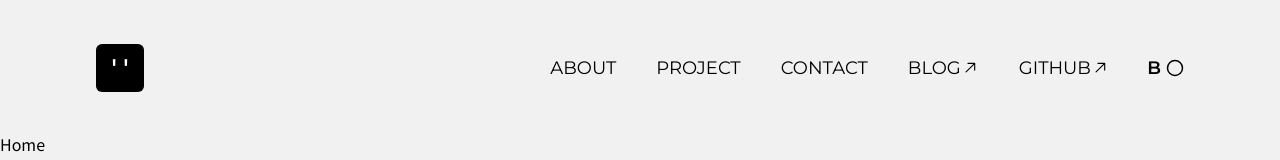
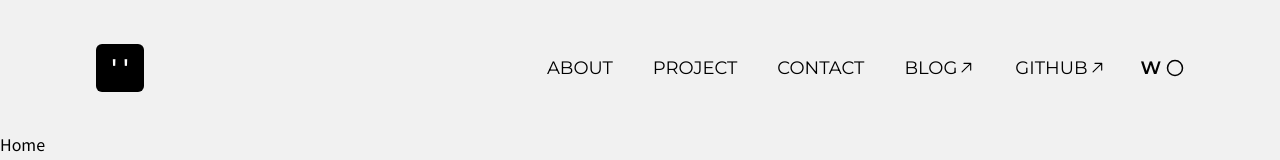
Before and after one commit to jhchoi1182/portfolio, a React (Vite) app: page / in a window 1280 px wide. Shown: the top 160 px of the page. Built offline with nearby package versions, Linux system fonts and the light colour scheme.

Commit message:
[FEAT] 다크모드 토글 애니메이션 추가

```diff
--- a/src/components/header/css/animation.css
+++ b/src/components/header/css/animation.css
@@ -70,3 +70,13 @@
   transform: translate(0, 0);
   transition: transform 0.3s ease-out;
 }
+
+.slidingText {
+  transition: transform 0.3s;
+}
+.moveUp {
+  transform: translateY(-100%);
+}
+.moveDown {
+  transform: translateY(0%);
+}
--- a/src/components/header/elements/DarkmodeToggle.tsx
+++ b/src/components/header/elements/DarkmodeToggle.tsx
@@ -19,7 +19,20 @@ function DarkmodeToggle() {
       className="flex items-center gap-[5px] text-lg"
       onClick={toggleDarkMode}
     >
-      <span className="font-semibold">B</span>
+      <div className="flex flex-col h-7 overflow-hidden">
+        <span
+          className={`font-semibold slidingText ${JdarkMode ? "moveUp" : ""}`}
+        >
+          W
+        </span>
+        <span
+          className={`font-semibold slidingText ${
+            JdarkMode ? "moveUp" : "moveDown"
+          }`}
+        >
+          B
+        </span>
+      </div>
       <FiCircle />
     </button>
   );
```
